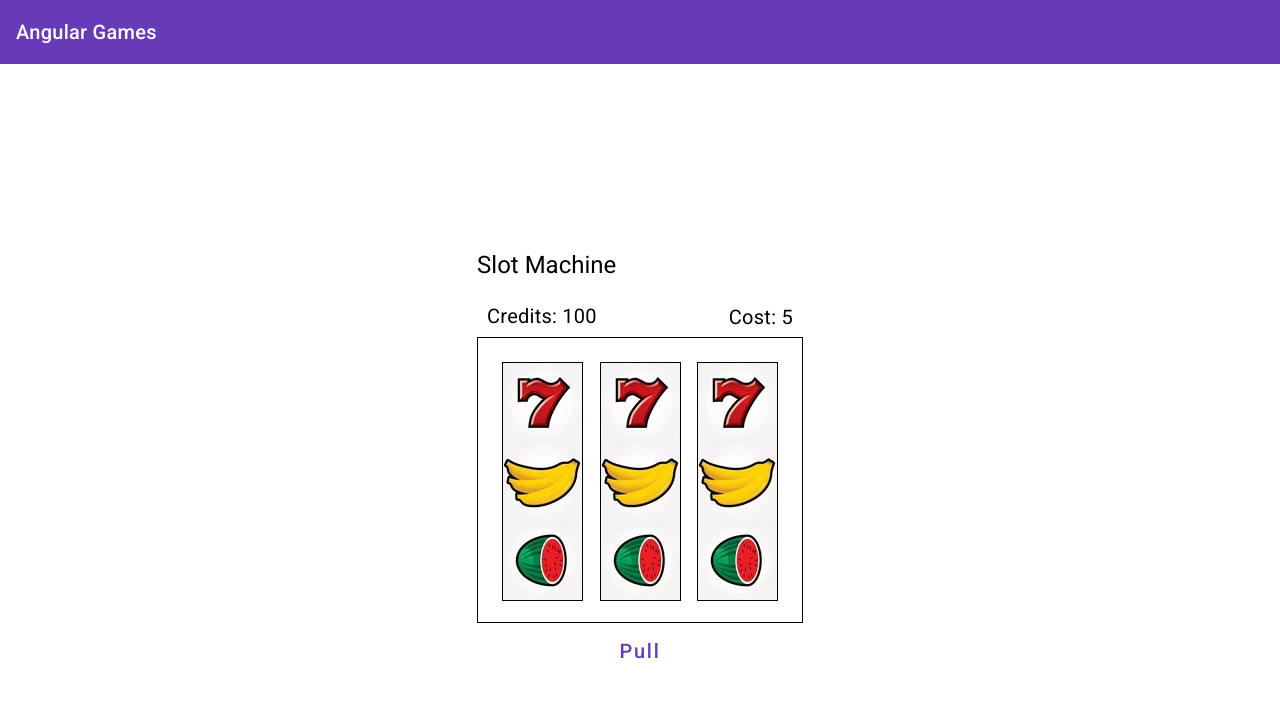
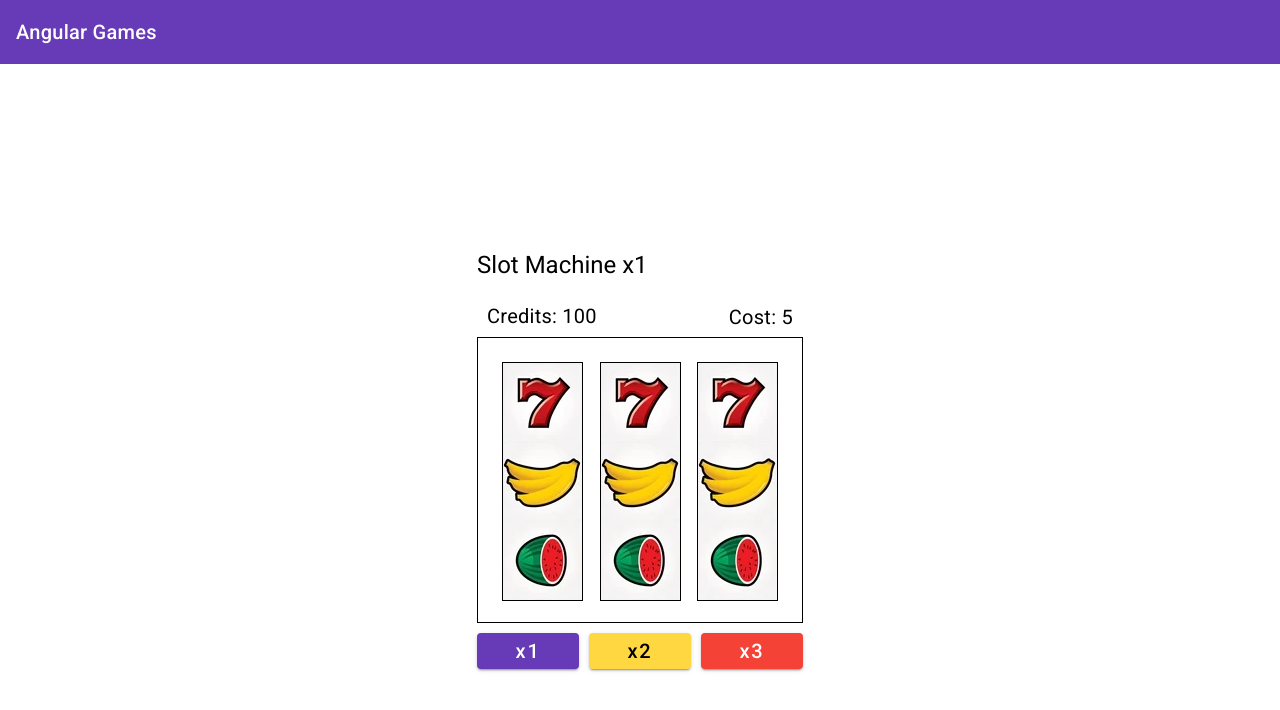
Before and after one commit to tjsp-lalecrim/Angular_SlotMachine, an Angular app: page /game/slot-machine in a window 1280 px wide. Shown: the top 710 px of the page. Built offline with nearby package versions, Linux system fonts and the light colour scheme.

Commit message:
three betting options

```diff
--- a/src/app/components/slot-machine/slot-machine.component.html
+++ b/src/app/components/slot-machine/slot-machine.component.html
@@ -1,13 +1,8 @@
-<h1>Slot Machine</h1>
-
+<h1>Slot Machine x{{lines}}</h1>
 <div class="info">
   <div class="credits">
     <span>Credits: {{ credits }}</span>
-    <span
-      *ngIf="balance !== 0"
-      class="balance"
-      [ngClass]="balance > 0 ? 'positive' : 'negative'"
-    >
+    <span *ngIf="balance !== 0" class="balance" [ngClass]="balance > 0 ? 'positive' : 'negative'">
       {{ balance }}
     </span>
   </div>
@@ -21,14 +16,16 @@
 </div>
 
 <div class="button-row">
-  <button
-    mat-button
-    color="primary"
-    [disabled]="rolling"
-    (click)="chargeCredits(currCost)"
-  >
-    Pull
+  <button mat-raised-button color="primary" [disabled]="rolling || credits < currCost"
+    (click)="lines = 1; chargeCredits(currCost)">
+    x1
+  </button>
+  <button mat-raised-button color="accent" [disabled]="rolling || credits < currCost *2"
+    (click)="lines =2; chargeCredits(currCost * 2)">
+    x2
+  </button>
+  <button mat-raised-button color="warn" [disabled]="rolling || credits < currCost *3"
+    (click)="lines = 3; chargeCredits(currCost *3)">
+    x3
   </button>
 </div>
-
-<!-- <img style="position: fixes; left:0; top: 0; height: 100vh; width: auto;" src="../../../assets/slotreel.webp" alt=""> -->
--- a/src/app/components/slot-machine/slot-machine.component.scss
+++ b/src/app/components/slot-machine/slot-machine.component.scss
@@ -48,9 +48,11 @@ $num_icons: 9;
 .button-row {
     width: 100%;
     margin: 10px 0;
+    display: flex;
+    gap: 10px;
 }
 
 button {
-    width: 100%;
+    width: calc(100%/3);
     font-size: 20px;
 }
--- a/src/app/components/slot-machine/slot-machine.component.ts
+++ b/src/app/components/slot-machine/slot-machine.component.ts
@@ -13,21 +13,22 @@ export class SlotMachineComponent {
   timePerIcon = 100;
   indexes = [0, 0, 0];
   prizes = {
-    'banana': 60, // banana
-    'seven': 700, // seven
-    'cherry': 50, // cherry,
-    'plum': 70, // plum,
-    'orange': 80, // orange,
-    'bell': 150, // bell,
-    'bar': 250, // bar,
-    'lemon': 90, // lemon,
-    'melon': 100, // melon
+    'banana': 60,
+    'seven': 700,
+    'cherry': 50,
+    'plum': 70,
+    'orange': 80,
+    'bell': 150,
+    'bar': 250,
+    'lemon': 90,
+    'melon': 100,
   };
   cherryIndex = 2;
   rolling = false;
   credits = 100;
   balance = 0;
   currCost = 5;
+  lines = 1;
 
   // Roll a reel
   roll(reel: HTMLDivElement, offset = 0): Promise<number> {
@@ -40,14 +41,13 @@ export class SlotMachineComponent {
     const backgroundPositionY = parseFloat(style.backgroundPositionY);
     const targetBackgroundPositionY =
       backgroundPositionY + delta * this.iconHeight;
+
     // Normalize target background position
     // const normTargetBackgroundPositionY =
     //   targetBackgroundPositionY % (this.numIcons * this.iconHeight);
 
     return new Promise((resolve) => {
-      // extra value for delta
-      const extraFruits = 8;
-      // calculate time to solve
+      const extraFruits = this.numIcons; // add extra value for delta
       const timeToResolveMs = extraFruits + delta * this.timePerIcon;
 
       // setting styles
@@ -65,8 +65,9 @@ export class SlotMachineComponent {
   }
 
   chargeCredits(cost: number): void {
-    if (this.rolling) return;
+    if (this.rolling || this.credits < cost) return;
 
+    this.lines = cost / this.currCost;
     this.rolling = true;
     this.balance = -cost;
 
@@ -98,15 +99,60 @@ export class SlotMachineComponent {
       });
   }
 
-  checkResult(result: number[]) {
-    const prizeIndex = result[0];
-    const twoCherries = result[0] == result[1] && result[0] == this.cherryIndex;
-    const threeInRow = result.every(i => i === prizeIndex);
+  checkIndexes(indexes: number[]) {
+    const firstValue = indexes[0];
+    const line = [...indexes];
 
-    if (threeInRow)
-      this.balance = Object.values(this.prizes)[prizeIndex] ?? 0;
-    else if (twoCherries)
-      this.balance = 20;
+    // two cherries
+    if (line[0] == line[1] &&
+      line[0] == this.cherryIndex)
+      return this.currCost * 3;
+
+    // three in row
+    if (indexes.every(i => i == firstValue))
+      return Object.values(this.prizes)[firstValue] ?? 0;
+
+    return 0;
+  }
+
+  fixIndexValue(i: number): number {
+    if (i < 0) return this.numIcons - 1;
+    if (i > this.numIcons - 1) return 0;
+    return i;
+  }
+
+  checkResult(indexes: number[]): void {
+    // check center
+    const centerLine = [...indexes];
+    this.balance += this.checkIndexes(centerLine);
+
+    // check top and bottom
+    if (this.lines >= 2) {
+      const topLine = indexes.map(i => this.fixIndexValue(i - 1));
+      const bottomLine = indexes.map(i => this.fixIndexValue(i + 1));
+
+      console.log('Top Line', topLine);
+      console.log('Bottom Line', bottomLine);
+
+      this.balance += this.checkIndexes(topLine);
+      this.balance += this.checkIndexes(bottomLine);
+    }
+
+    // check diagonal
+    if (this.lines >= 3) {
+      let topDiagonalLine =
+        [indexes[0] - 1, indexes[1], indexes[2] + 1]
+          .map(i => this.fixIndexValue(i))
+      let bottomDiagonalLine =
+        [indexes[0] + 1, indexes[1], indexes[2] - 1]
+          .map(i => this.fixIndexValue(i));
+
+      console.log('Top Diagonal Line', topDiagonalLine);
+      console.log('Bottom Diagonal Line', bottomDiagonalLine);
+
+      this.balance += this.checkIndexes(topDiagonalLine);
+      this.balance += this.checkIndexes(bottomDiagonalLine);
+    }
 
     // give credits
     let interval = setInterval(() => {
```
